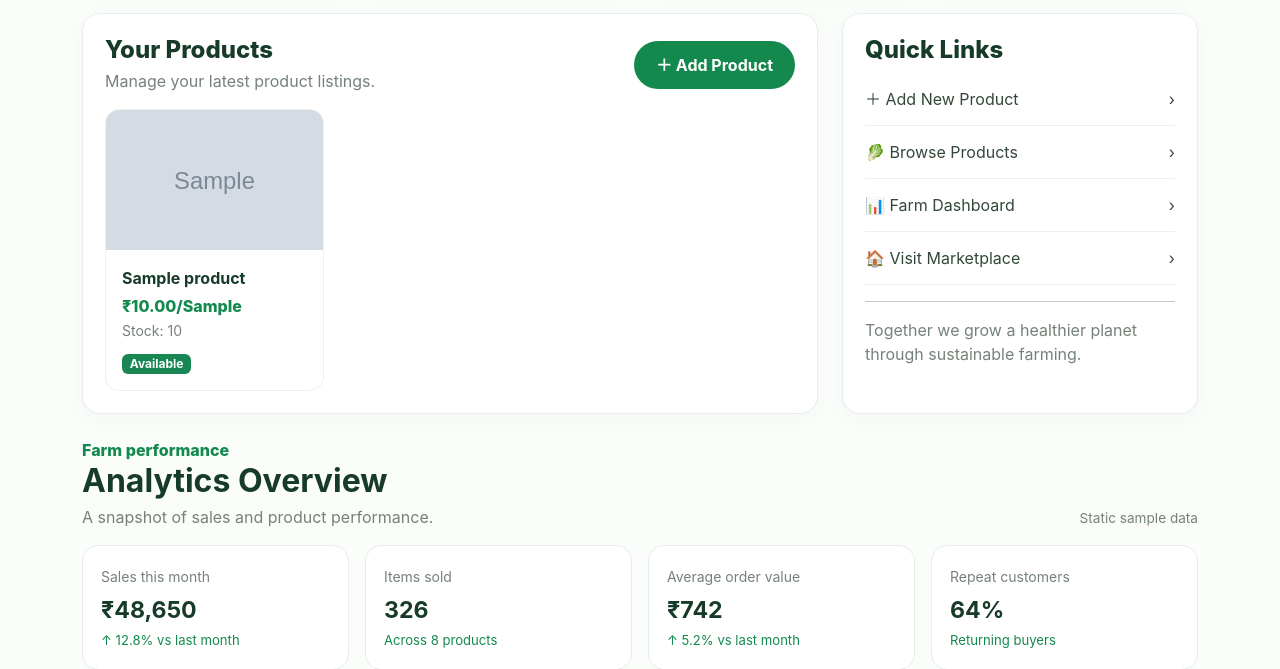
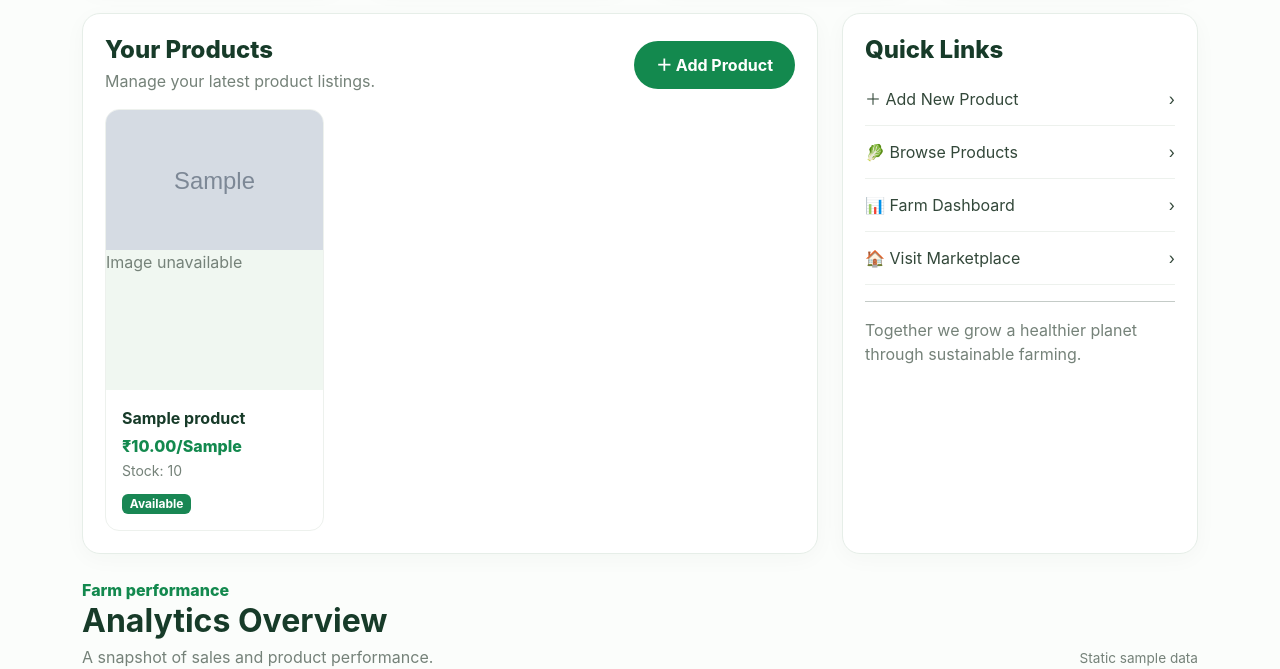
Before and after one commit to suryadass2123-code/GreenHarvest, a Django app: page /farmer/ in a window 1280 px wide. Shown: the part 969-1638 px from the top of the page. Run offline with Django 5.2, Linux system fonts and the light colour scheme; a user stored in the database is signed in; tables that the repository leaves empty hold one stand-in row (values such as "Sample post"); grey boxes marked "Sample" are stand-in pictures.

Commit message:
Update GreenHarvest project

```diff
--- a/templates/dashboard/farmer_dashboard.html
+++ b/templates/dashboard/farmer_dashboard.html
@@ -22,7 +22,8 @@
 .farmer-card strong{display:block;color:#173b29;font-size:1.5rem;margin-top:5px}
 .farmer-product{border:1px solid #edf1ed;border-radius:14px;overflow:hidden;height:100%}
 .farmer-product-image{width:100%;height:140px;object-fit:cover}
-.farmer-placeholder{height:140px;display:flex;align-items:center;justify-content:center;background:#f0f7f1;color:#758279}
+.farmer-placeholder{width:100%;min-height:140px;box-sizing:border-box;align-items:center;justify-content:center;background:#f0f7f1;color:#758279}
+.farmer-placeholder.is-visible{display:flex}
 .farmer-product-name{font-weight:700;color:#173b29;overflow-wrap:anywhere}
 .farmer-price{color:#13894e;font-weight:800}
 .farmer-panel .table{margin-bottom:0;vertical-align:middle}
@@ -99,10 +100,10 @@
               <div class="farmer-product">
                 {% if p.image %}
                   <img src="{{ p.image.url }}" alt="{{ p.name }}" class="farmer-product-image"
-                       onerror="this.style.display='none';this.nextElementSibling.style.display='flex';">
-                  <div class="farmer-placeholder" style="display:none">Image unavailable</div>
+                       onerror="this.onerror=null;this.style.display='none';this.nextElementSibling.classList.add('is-visible');">
+                  <div class="farmer-placeholder">Image unavailable</div>
                 {% else %}
-                  <div class="farmer-placeholder">🌱 No image</div>
+                  <div class="farmer-placeholder is-visible">🌱 No image</div>
                 {% endif %}
                 <div class="p-3">
                   <div class="farmer-product-name">{{ p.name }}</div>
```
